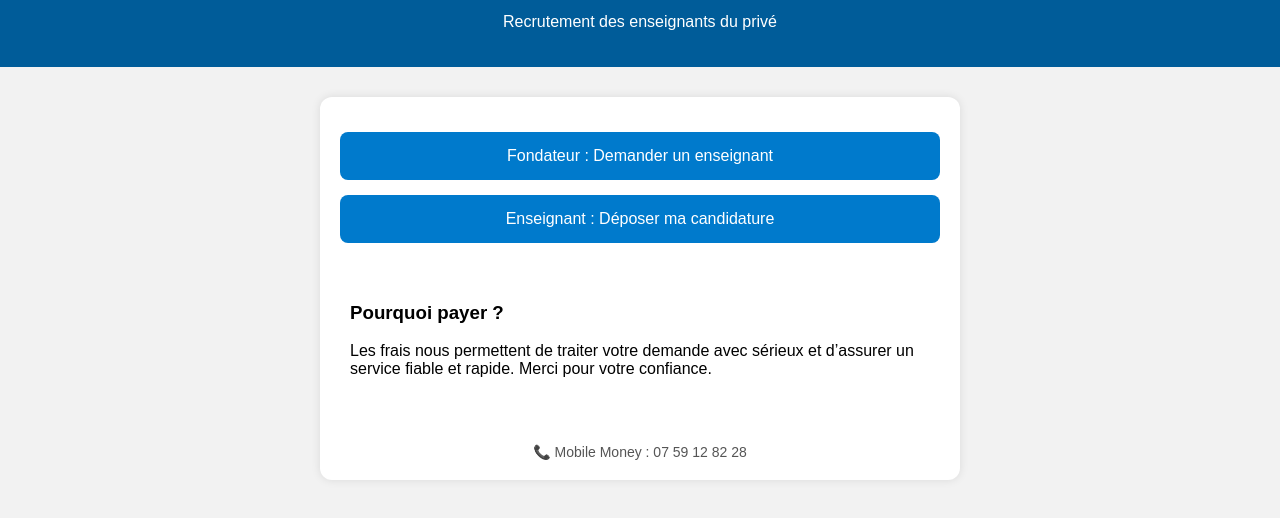
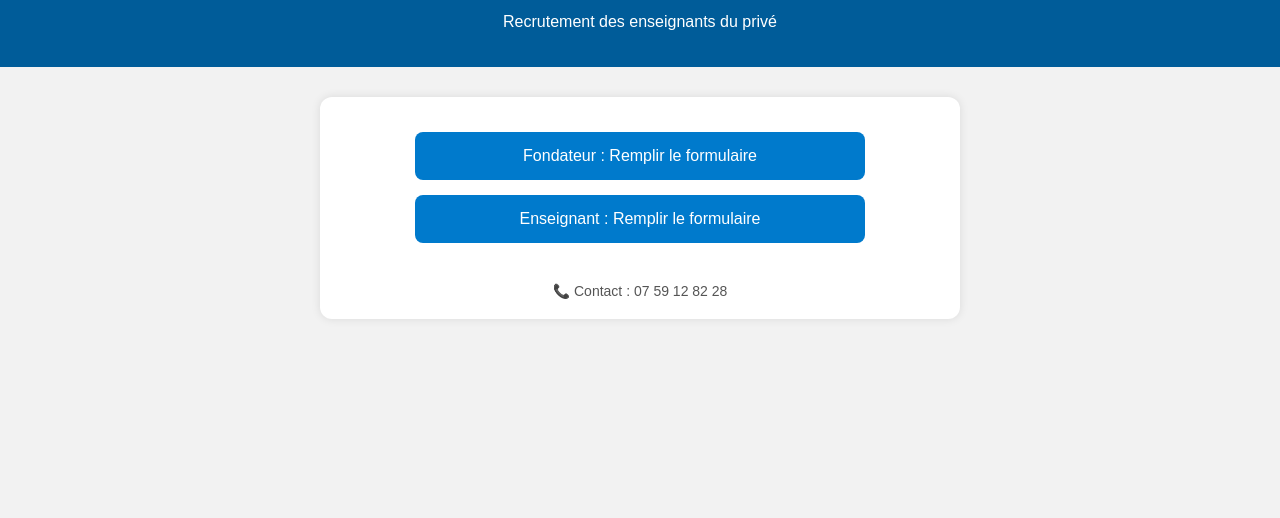
Before and after one commit to recruppriveci/Recruppriv-ci, a plain HTML site: page index.html in a window 1280 px wide. Shown: the part 60-578 px from the top of the page. Drawn offline with Linux system fonts and the light colour scheme.

Commit message:
Update index.html

```diff
--- a/index.html
+++ b/index.html
@@ -1,4 +1,4 @@
-<!DOCTYPE html>
+ <!DOCTYPE html>
 <html lang="fr">
 <head>
   <meta charset="UTF-8" />
@@ -38,11 +38,8 @@
       border: none;
       border-radius: 8px;
       text-decoration: none;
-    }
-    .section {
-      margin-top: 30px;
-      padding: 10px;
-      text-align: left;
+      width: 80%;
+      max-width: 400px;
     }
     footer {
       margin-top: 40px;
@@ -57,15 +54,11 @@
     <p>Recrutement des enseignants du privé</p>
   </header>
   <div class="container">
-    <a href="paiement-fondateur.html" class="btn">Fondateur : Demander un enseignant</a>
-    <a href="paiement-enseignant.html" class="btn">Enseignant : Déposer ma candidature</a>
+    <a href="formulaire-fondateur.html" class="btn">Fondateur : Remplir le formulaire</a>
+    <a href="formulaire-enseignant.html" class="btn">Enseignant : Remplir le formulaire</a>
 
-    <div class="section">
-      <h3>Pourquoi payer ?</h3>
-      <p>Les frais nous permettent de traiter votre demande avec sérieux et d’assurer un service fiable et rapide. Merci pour votre confiance.</p>
-    </div>
     <footer>
-      📞 Mobile Money : 07 59 12 82 28
+      📞 Contact : 07 59 12 82 28
     </footer>
   </div>
 </body>
```
